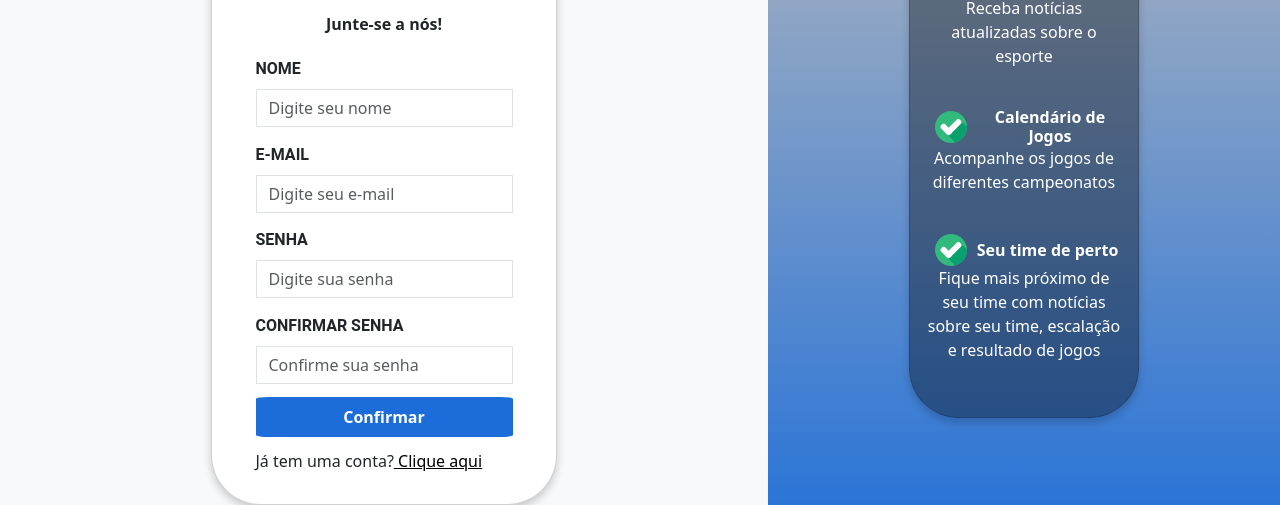
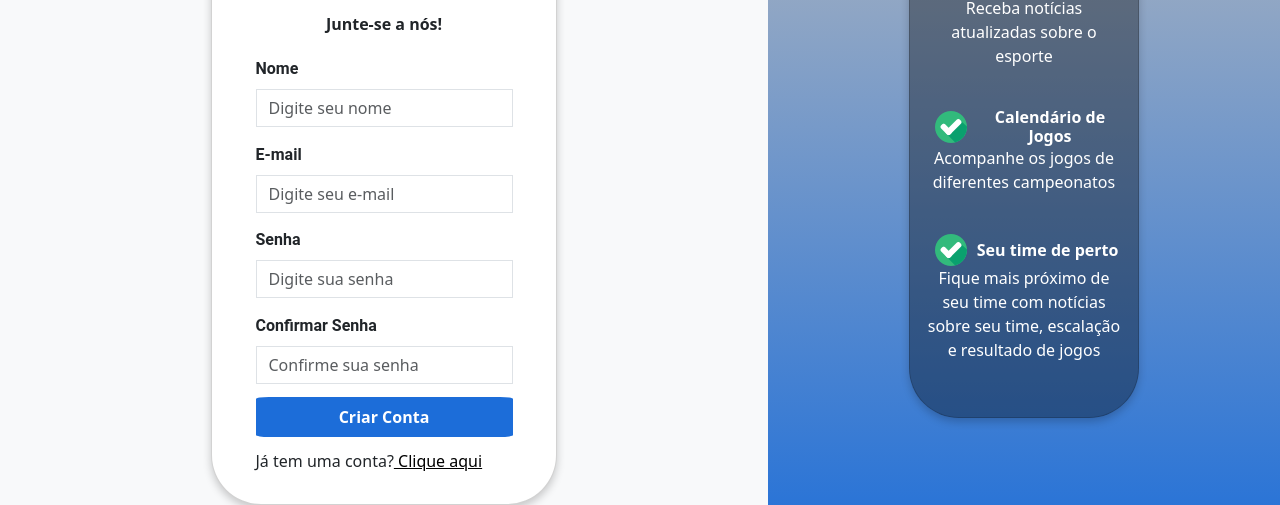
Before and after one commit to AW1-Projeto/BackEnd, a plain HTML site: page Frontend/Cadastro.html in a window 1280 px wide. Shown: the part 322-827 px from the top of the page. Drawn offline with nearby package versions, Linux system fonts and the light colour scheme.

Commit message:
alterações

```diff
--- a/Frontend/Cadastro.html
+++ b/Frontend/Cadastro.html
@@ -45,14 +45,14 @@ João - responsividade -->
 
           <form class="needs-validation" action="cadastro" method="post" novalidate id="form1">
               <div class="campo">
-                  <label for="nome" class="form-label">NOME</label>
+                  <label for="nome" class="form-label">Nome</label>
                   <input type="text" id="nome" name="nome" class="form-control" required placeholder="Digite seu nome">
                   <div class="invalid-feedback">
                     Nome inválido!
                 </div>
               </div>
               <div class="campo">
-                <label for="email" class="form-label">E-MAIL</label>
+                <label for="email" class="form-label">E-mail</label>
                 <input type="email" id="email" name="email" class="form-control" required placeholder="Digite seu e-mail">
                 <div class="invalid-feedback">
                     E-mail inválido!
@@ -60,7 +60,7 @@ João - responsividade -->
               </div>
 
               <div class="campo">
-                <label for="senha" class="form-label">SENHA</label>
+                <label for="senha" class="form-label">Senha</label>
                 <input type="password" id="senha" name="senha" class="form-control senha" required placeholder="Digite sua senha">
                 <div class="invalid-feedback">
                     Senha inválida!
@@ -68,7 +68,7 @@ João - responsividade -->
               </div>
 
               <div class="campo">
-                <label for="confirmaSenha" class="form-label">CONFIRMAR SENHA</label>
+                <label for="confirmaSenha" class="form-label">Confirmar Senha</label>
                 <input type="password" id="confirmaSenha" name="confirmaSenha" class="form-control" required placeholder="Confirme sua senha">
                 <div class="invalid-feedback">
                     As senhas não coincidem!
@@ -76,7 +76,7 @@ João - responsividade -->
               </div>
 
               <div style="display:flex; align-items: center; justify-content: center;">
-                  <button type="submit" class="btn2">Confirmar</button>
+                  <button type="submit" class="btn2">Criar Conta</button>
               </div>
               <p>Já tem uma conta?<a class="link" href="Login.html"> Clique aqui</a></p>
           </form>
```
Also changed, not shown: Frontend/Login.html (+3 -3 lines).
